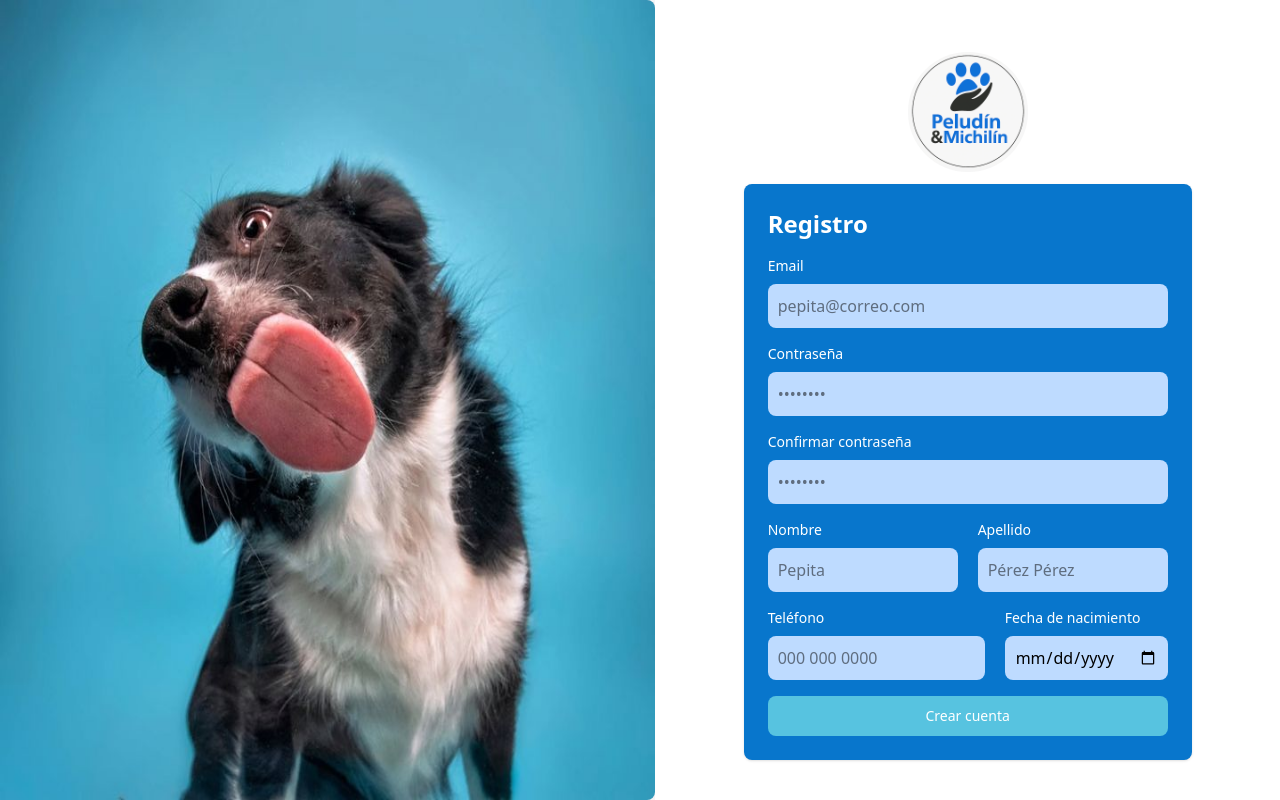
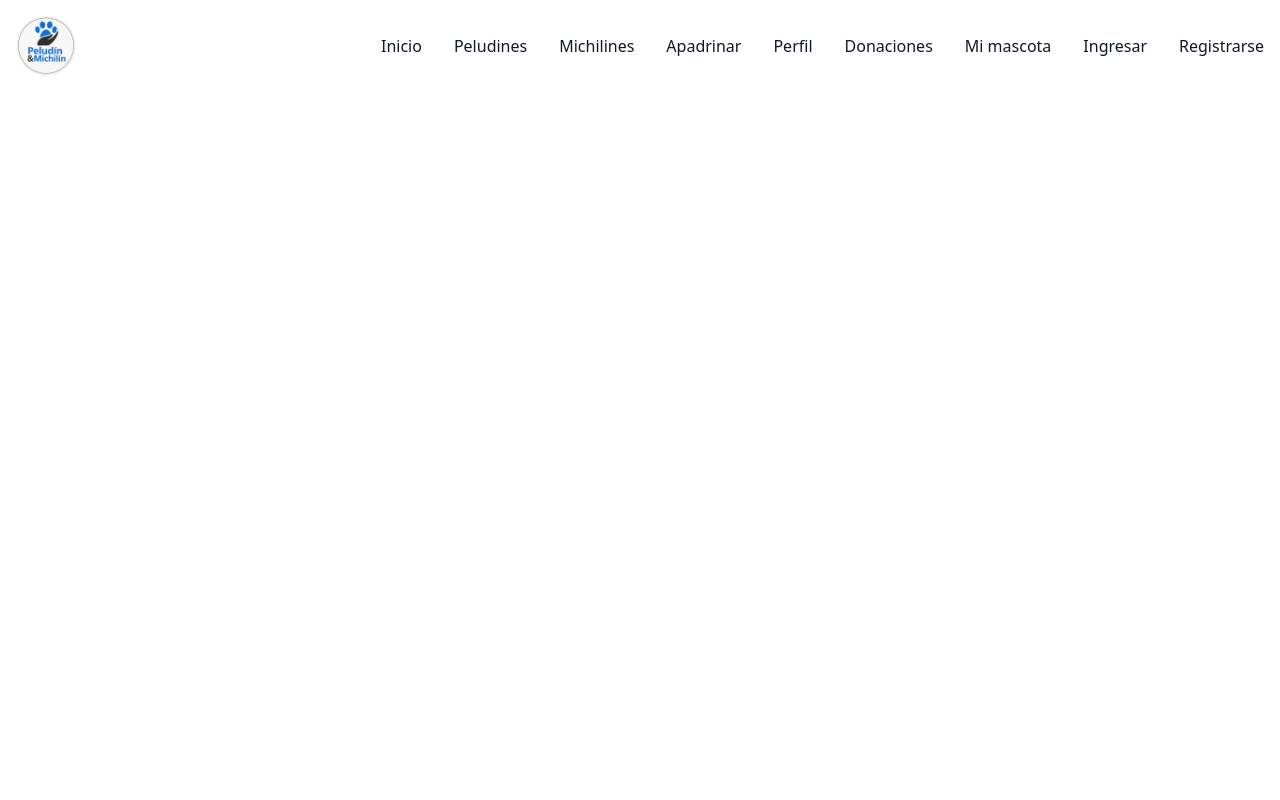
Before and after one commit to LJAgudelo/Peludin_y_Michilin_Adopciones, a React (Vite) app: page / in a window 1280 px wide. Built offline with nearby package versions, Linux system fonts and the light colour scheme.

Commit message:
Se crea menu

```diff
--- a/src/App.jsx
+++ b/src/App.jsx
@@ -1,4 +1,5 @@
 
+import Header from "./assets/components/layout/Header.jsx";
 import Register from "./assets/pages/Register";
 
 
@@ -7,7 +8,7 @@ function App() {
 
   return (
     <>
-      <Register />
+      <Header />
     </>
   )
 }
--- a/src/assets/components/layout/Header.jsx
+++ b/src/assets/components/layout/Header.jsx
@@ -0,0 +1,59 @@
+import { useState } from "react";
+import logo from "../../images/logo.png";
+import { RiMenuFill } from "react-icons/ri";
+
+const Header = () => {
+    const [isOpen, setIsOpen] = useState(false);
+
+    return (
+        <nav className="bg-white border-gray-200 dark:bg-gray-900">
+            <div className="max-w-screen-xl flex flex-wrap items-center justify-between mx-auto p-4">
+
+                {/* Logo */}
+                <a href="#" className="flex items-center space-x-3">
+                    <img src={logo} className="h-15 rounded-full" alt="Logo" />
+                </a>
+
+                {/* Botón Hamburguesa */}
+                <button
+                    onClick={() => setIsOpen(!isOpen)}
+                    className="inline-flex items-center p-2 w-10 h-10 justify-center text-sm text-gray-500 rounded-lg md:hidden hover:bg-gray-100 focus:outline-none focus:ring-2 focus:ring-gray-200 dark:text-gray-400 dark:hover:bg-gray-700 dark:focus:ring-gray-600"
+                    aria-controls="navbar-multi-level"
+                    aria-expanded={isOpen}
+                >
+                    <span className="sr-only">Abrir menú</span>
+                    {isOpen ? (<RiMenuFill />
+                    ) : (
+                        <RiMenuFill />
+                    )}
+
+                </button>
+
+                {/* Menú de navegación */}
+                <div className={`${isOpen ? "block" : "hidden"} w-full md:block md:w-auto`} id="navbar-multi-level">
+                    <ul className="flex flex-col font-medium p-4 md:p-0 mt-4 border border-gray-100 rounded-lg bg-gray-50 md:flex-row md:space-x-8 md:mt-0 md:border-0 md:bg-white dark:bg-gray-800 md:dark:bg-gray-900 dark:border-gray-700">
+                        {[
+                            "Inicio",
+                            "Peludines",
+                            "Michilines",
+                            "Apadrinar",
+                            "Perfil",
+                            "Donaciones",
+                            "Mi mascota",
+                            "Ingresar",
+                            "Registrarse"
+                        ].map((item) => (
+                            <li key={item}>
+                                <a hrsef="#" className="block py-2 px-3 text-gray-900 rounded-sm hover:bg-gray-100 md:hover:bg-transparent md:border-0 md:hover:text-blue-700 md:p-0 dark:text-white md:dark:hover:text-blue-500 dark:hover:bg-gray-700 dark:hover:text-white md:dark:hover:bg-transparent">
+                                    {item}
+                                </a>
+                            </li>
+                        ))}
+                    </ul>
+                </div>
+            </div>
+        </nav>
+    );
+};
+
+export default Header;
--- a/src/assets/pages/Register.jsx
+++ b/src/assets/pages/Register.jsx
@@ -10,7 +10,7 @@ const Register = () => {
             <div className="flex items-center   bg-gray-100" >
                 <img
                     src={lengua}
-                    className="h-full w-350 rounded-r-lg"
+                    className="h-full w-300 rounded-r-lg"
                     alt="perrito limpiando el vidrio con la lengua"
                 />
             </div>
@@ -32,7 +32,7 @@ const Register = () => {
 
                         <form className="space-y-4">
                             <div>
-                                <label htmlFor="email" className="block mb-2 text-sm font-medium text-white">Email</label>
+                                <label htmlFor="email" className="block mb-2 text-sm font-medium text-white">Correo electrónico</label>
                                 <input
                                     type="email"
                                     name="email"
@@ -68,7 +68,7 @@ const Register = () => {
 
                             <div className='flex justify-between gap-5'>
                                 <div>
-                                    <label htmlFor="nombre" className="block mb-2 text-sm font-medium text-white">Nombre</label>
+                                    <label htmlFor="nombre" className="block mb-2 text-sm font-medium text-white">Nombres</label>
                                     <input
                                         type="text"
                                         name="nombre"
@@ -78,7 +78,7 @@ const Register = () => {
                                     />
                                 </div>
                                 <div>
-                                    <label htmlFor="apellido" className="block mb-2 text-sm font-medium text-white">Apellido</label>
+                                    <label htmlFor="apellido" className="block mb-2 text-sm font-medium text-white">Apellidos</label>
                                     <input
                                         type="text"
                                         name="apellido"
```
